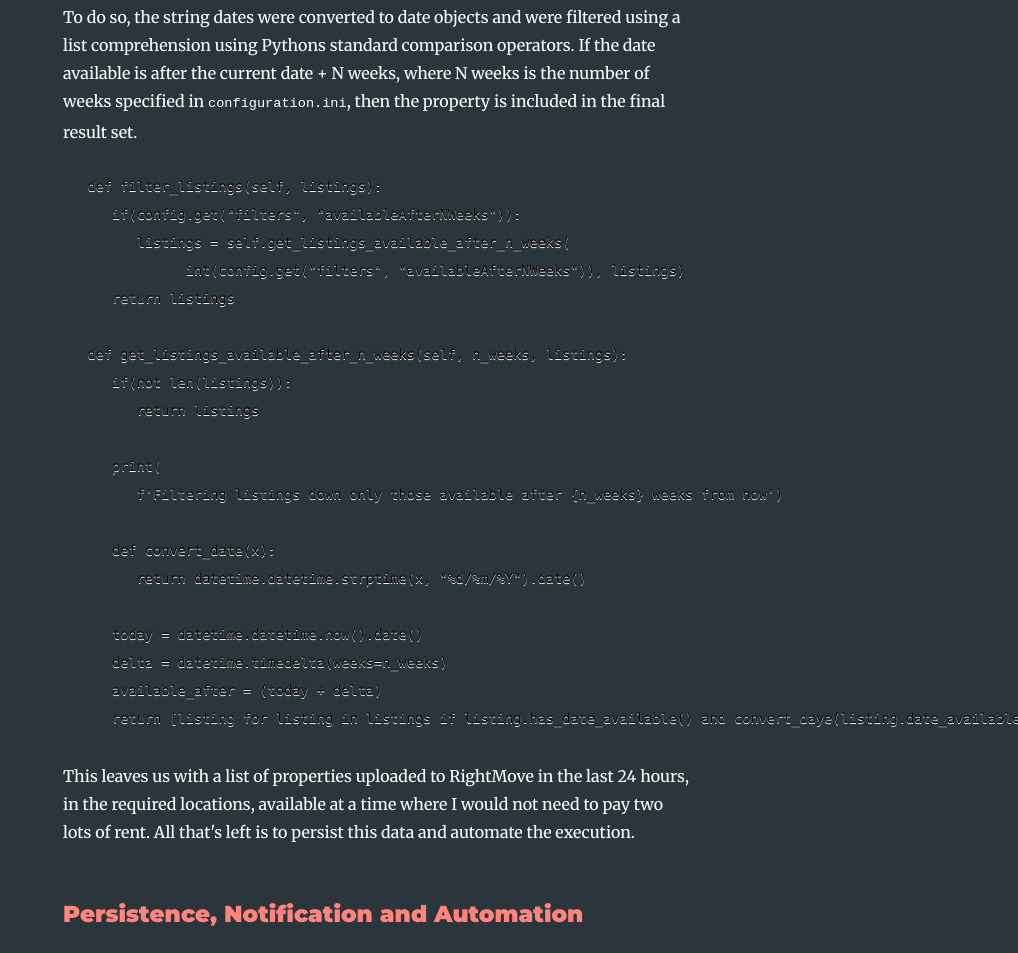
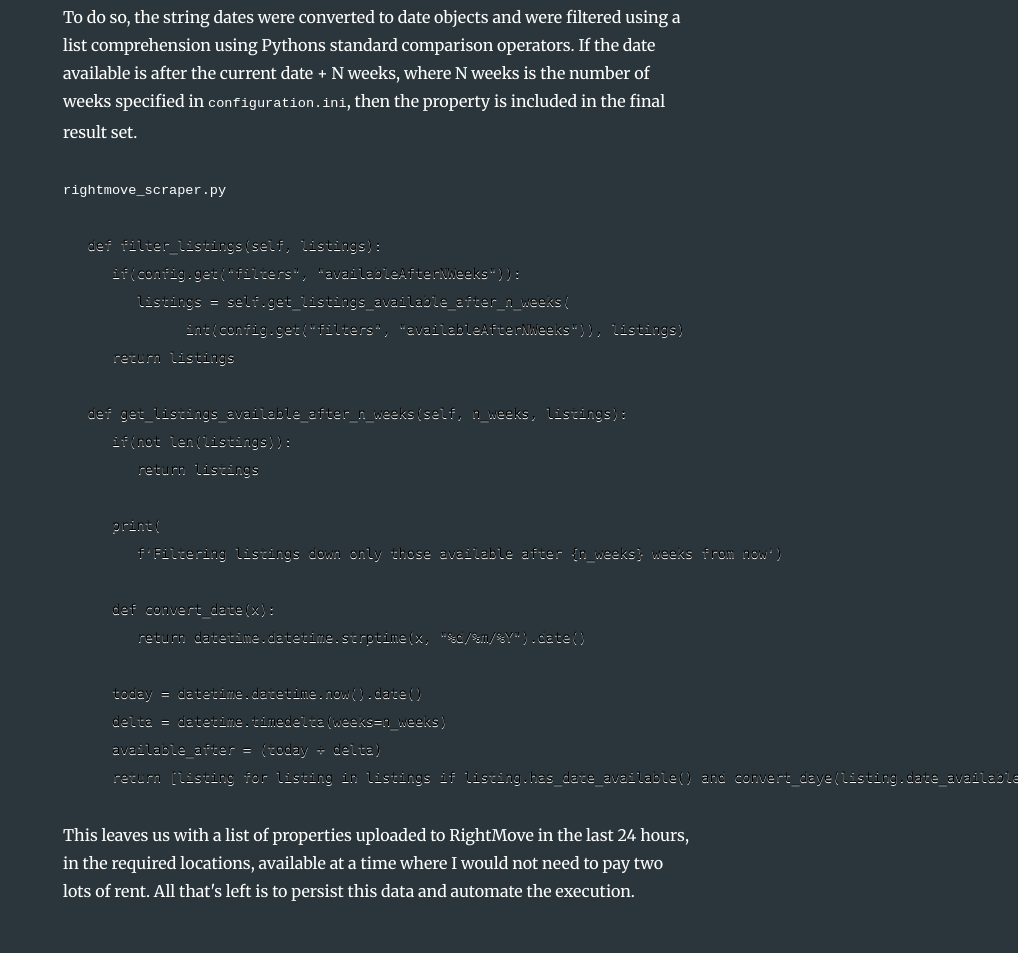
Before and after one commit to JordWyatt/jwyatt.dev, a Gatsby site: page /rightmove-scraper/ in a window 1280 px wide. Shown: the part 6751-7704 px from the top of the page, without its empty margins (262-1280 px from the left). Built offline with nearby package versions, Linux system fonts and the light colour scheme; Gatsby itself is replaced by a stand-in of ours; some packages are replaced by stand-ins of ours; code samples lack their colours.

Commit message:
Add title to code.

````diff
--- a/content/blog/rightmove-scraper/index.md
+++ b/content/blog/rightmove-scraper/index.md
@@ -157,6 +157,8 @@ At this point the script was able to provide a collection of listings which had
 
 To do so, the string dates were converted to date objects and were filtered using a list comprehension using Pythons standard comparison operators. If the date available is after the current date + N weeks, where N weeks is the number of weeks specified in `configuration.ini`, then the property is included in the final result set.
 
+`rightmove_scraper.py`
+
 ```python
    def filter_listings(self, listings):
       if(config.get("filters", "availableAfterNWeeks")):
````
